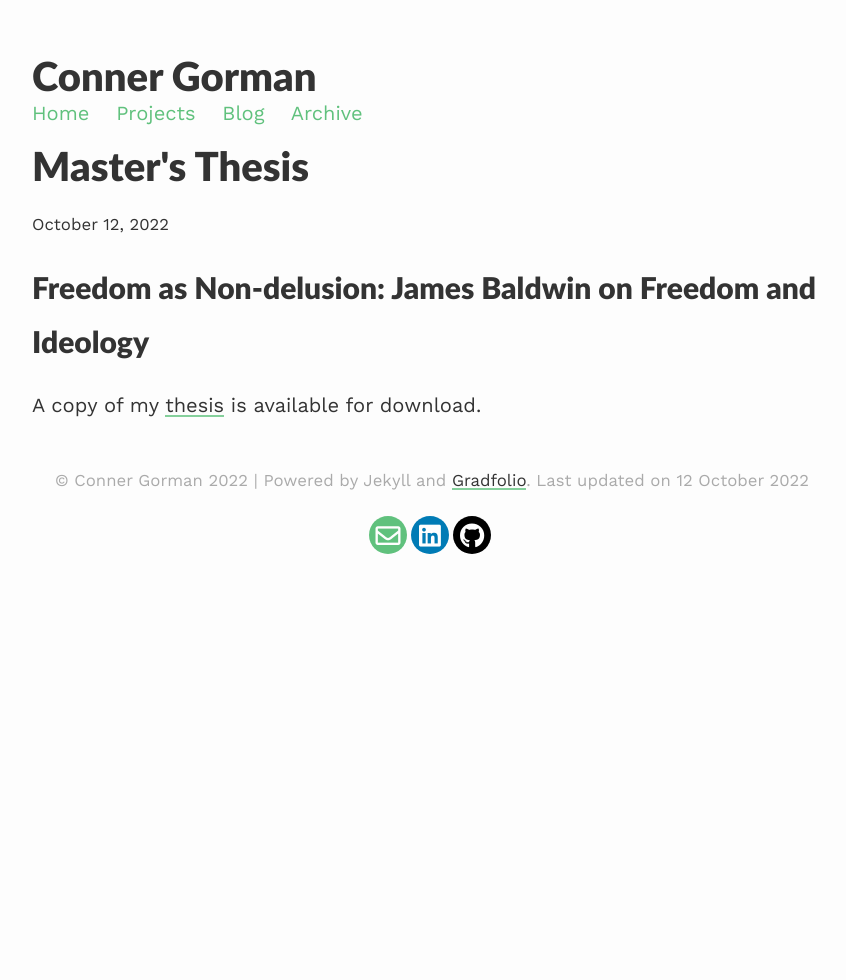
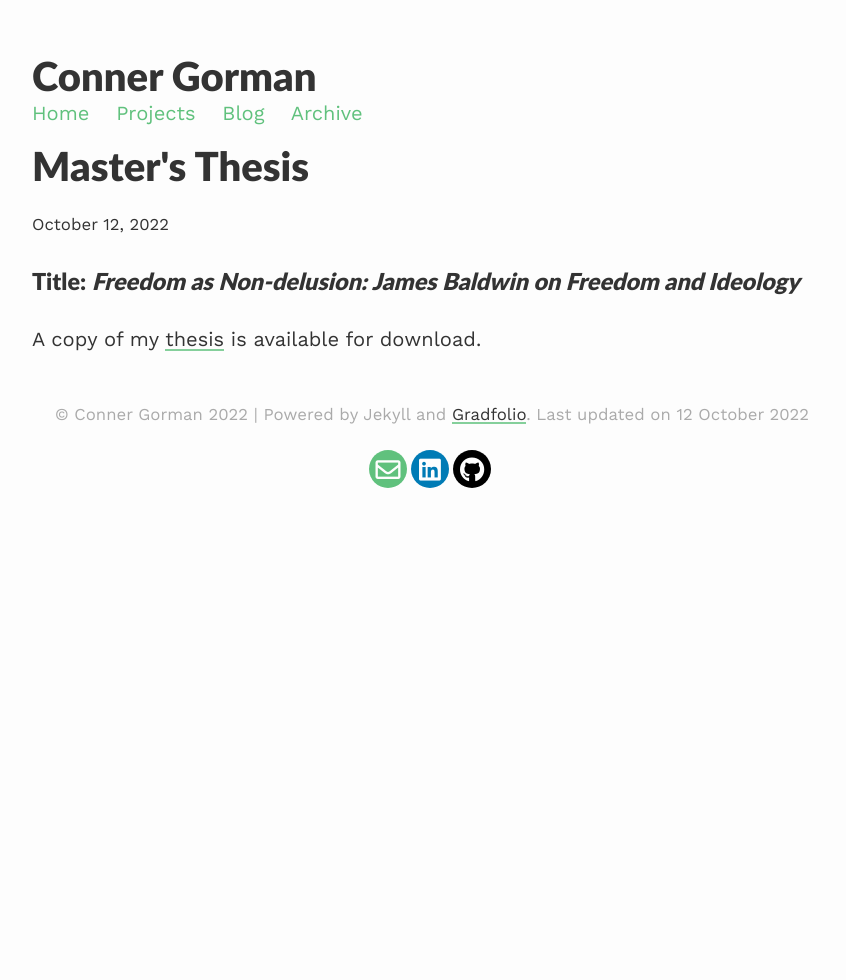
Before and after one commit to gruejay/gruejay.github.io, a Jekyll site: the page built from _projects/thesis.md, in a window 1280 px wide. Shown: the whole page, without its empty margins (208-1054 px from the left). Built offline with Jekyll 4.4.1, drawn with Linux system fonts in a browser that asks for light colours; nearby versions of some CDN libraries.

Commit message:
fix formatting thesis project

```diff
--- a/_projects/thesis.md
+++ b/_projects/thesis.md
@@ -4,8 +4,7 @@ title: Master's Thesis
 description:
 ---
 
-Freedom as Non-delusion: James Baldwin on Freedom and Ideology
-------------
+### Title: ***Freedom as Non-delusion: James Baldwin on Freedom and Ideology*** ###
 A copy of my [thesis][thesis] is available for download.
 
 [thesis]: {{ site.url }}/download/thesis.pdf
```
